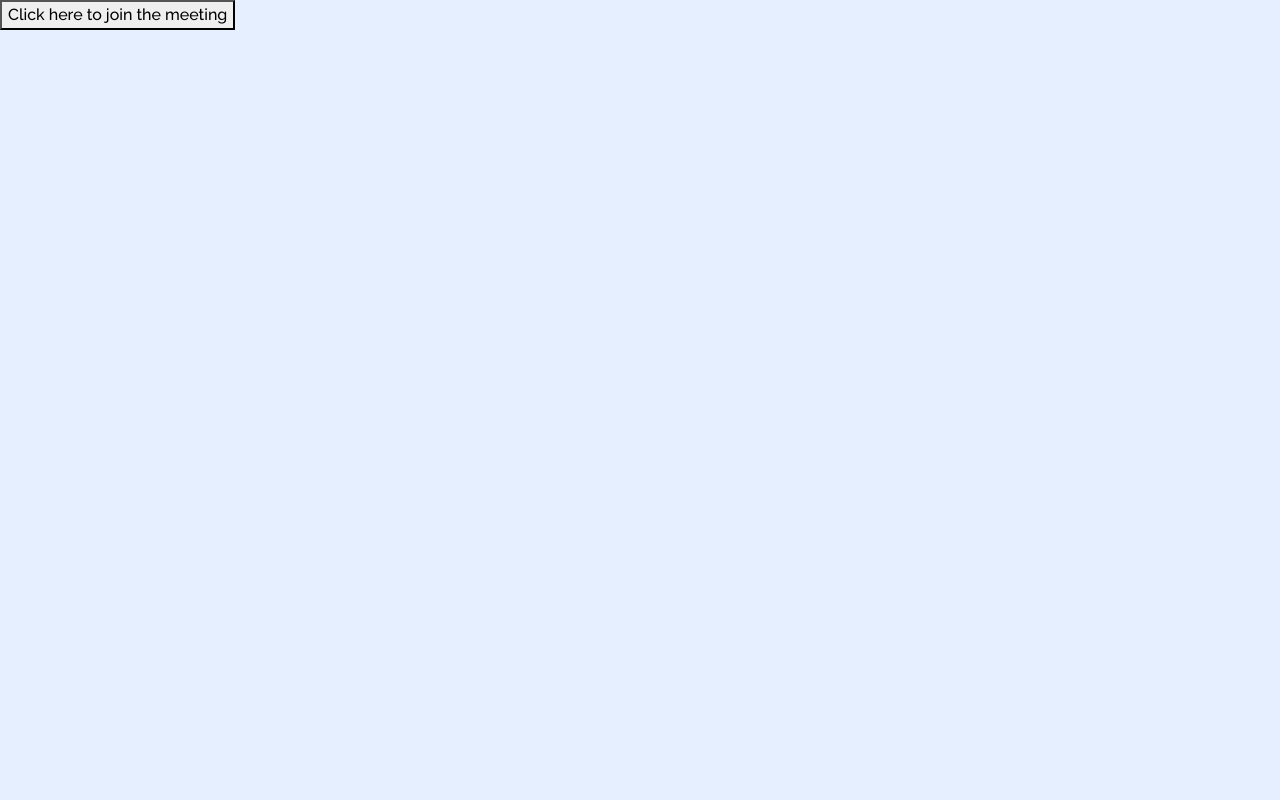
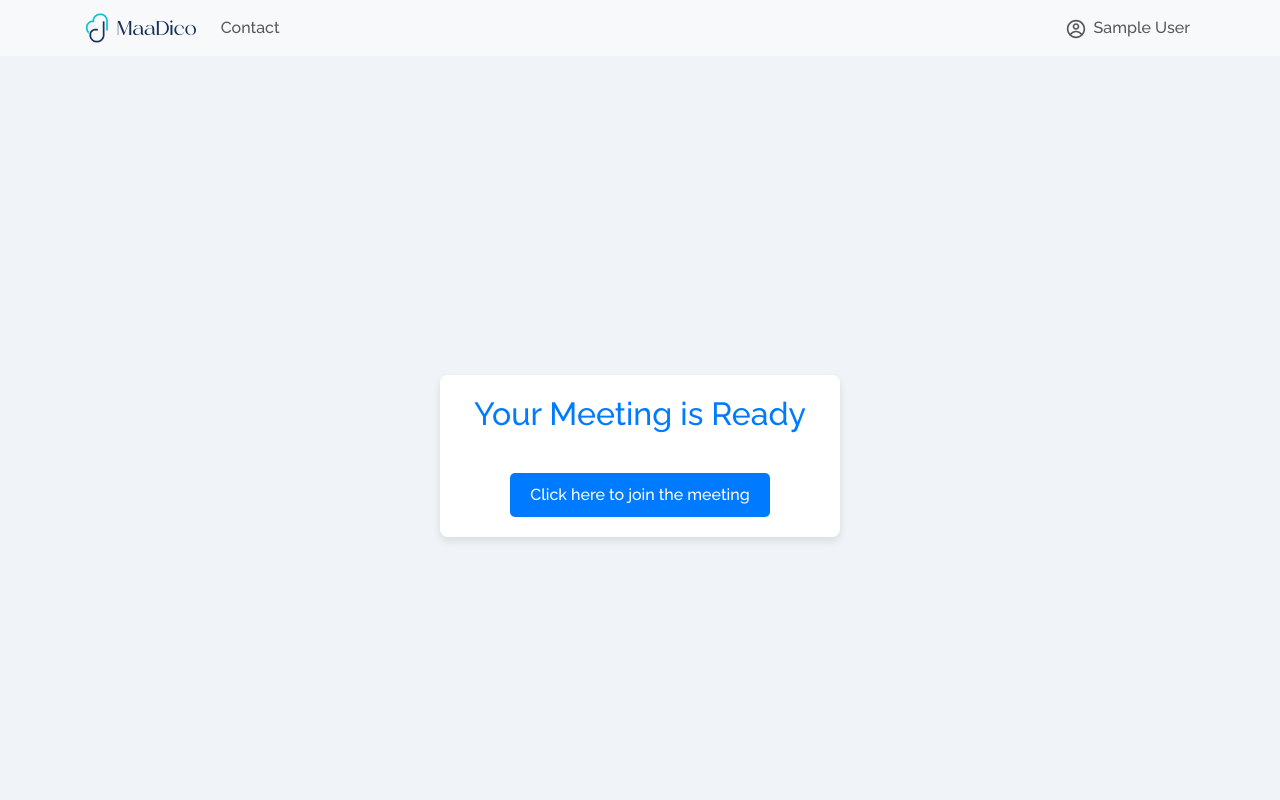
Before and after one commit to Maadico/yoga-frontend, a React (Create React App) app: page /join-meeting in a window 1280 px wide. Shown: the top 800 px of the page. Built offline with nearby package versions, Linux system fonts and the light colour scheme; no server answers; sample sign-in values are in the browser's storage.

Commit message:
doctor joinmeet admin panel

```diff
--- /dev/null
+++ b/src/pages/DoctorPage.css
@@ -0,0 +1,50 @@
+.container-doctors {
+  padding: 20px;
+}
+
+.about-subheading {
+  text-align: center;
+  margin-bottom: 20px;
+}
+
+.desc-doctor {
+  text-align: center;
+  margin-bottom: 40px;
+}
+
+.doctor-card {
+  margin-bottom: 20px;
+}
+.doctor-title1 {
+  margin-top: 20px;
+  font-size: 3.5rem;
+  font-weight: 600;
+  color: #333;
+  margin-bottom: 10px;
+}
+.doctor-body1 {
+  margin-top: 30px;
+  font-size: 1.2rem;
+  font-weight: 400;
+  color: #333;
+  margin-bottom: 10px;
+}
+.image-col {
+  display: flex;
+  justify-content: center;
+  align-items: center;
+  padding: 10px;
+}
+
+.doctor-image {
+  max-width: 100%;
+  max-height: 600px;
+  height: auto;
+  border-radius: 8px;
+}
+
+@media (max-width: 767.98px) {
+  .doctor-card .row {
+    flex-direction: column;
+  }
+}
--- a/src/pages/DoctorsPage.jsx
+++ b/src/pages/DoctorsPage.jsx
@@ -4,9 +4,10 @@ import Footer from "../components/layout/Footer";
 import kunal from "../assets/doctors/Dr_kunal_Vijay_Bagade.jpg";
 import gaurav from "../assets/doctors/Dr_govind.JPG";
 import komal from "../assets/doctors/Dr. Komals.jpg";
-import "../components/layout/Doctors.css";
 import { Card, Row, Col, Image } from "react-bootstrap";
-const doctor = [
+import "./DoctorPage.css"; // Importing the CSS file
+
+const doctors = [
   {
     name: "Dr Gaurav Thakur",
     imgLink: gaurav,
@@ -34,25 +35,27 @@ function DoctorsPage() {
   return (
     <div>
       <Header />
-      <div className="container2">
-        <div className="aboutSubheading">
+      <div className="container-doctors">
+        <div className="about-subheading">
           <h1>
             Your <strong>Yoga Doctors</strong>
           </h1>
         </div>
-        <div className="descdoctor2">
+        <div className="desc-doctor">
           lorem isrughriu iuhbrfuih iuhrfiu iu hiu biu bi
         </div>
-        {doctor.map((d, i) => (
-          <Card style={{}}>
+        {doctors.map((d, i) => (
+          <Card className="doctor-card" key={i}>
             <Row className="g-0">
-              <Col md="4">
-                <Image src={d.imgLink} alt={d.name} fluid />
+              <Col md="4" xs="12" className="image-col">
+                <Image src={d.imgLink} alt={d.name} className="doctor-image" />
               </Col>
-              <Col md="8">
+              <Col md="8" xs="12">
                 <Card.Body>
-                  <Card.Title>{d.name}</Card.Title>
-                  <Card.Text>{d.description}</Card.Text>
+                  <Card.Title className="doctor-title1">{d.name}</Card.Title>
+                  <Card.Text className="doctor-body1">
+                    {d.description}
+                  </Card.Text>
                   <Card.Text>
                     <small className="text-muted">{d.dep}</small>
                   </Card.Text>
@@ -62,8 +65,6 @@ function DoctorsPage() {
           </Card>
         ))}
       </div>
-      <></>
-
       <Footer />
     </div>
   );
--- /dev/null
+++ b/src/pages/Joinmeet.css
@@ -0,0 +1,49 @@
+.joinmeet-container {
+  display: flex;
+  flex-direction: column;
+  align-items: center;
+  justify-content: center;
+  height: 100vh;
+  background: #f0f4f8;
+  color: #333;
+  padding: 20px;
+}
+
+.no-course-message,
+.meeting-join-section {
+  text-align: center;
+  background: #fff;
+  padding: 20px;
+  border-radius: 8px;
+  box-shadow: 0 4px 8px rgba(0, 0, 0, 0.1);
+  max-width: 400px;
+  width: 100%;
+}
+
+.join-h2 {
+  margin-bottom: 20px;
+  color: #007bff;
+}
+
+button {
+  background-color: #007bff;
+  color: white;
+  border: none;
+  padding: 10px 20px;
+  font-size: 16px;
+  border-radius: 5px;
+  cursor: pointer;
+  transition: background-color 0.3s;
+}
+
+button:hover {
+  background-color: #0056b3;
+}
+
+button:focus {
+  outline: none;
+}
+
+.join-meeting-button {
+  margin-top: 20px;
+}
--- a/src/pages/Joinmeet.jsx
+++ b/src/pages/Joinmeet.jsx
@@ -1,7 +1,9 @@
 import React, { useEffect, useState } from "react";
 import { useNavigate } from "react-router-dom"; // Import useNavigate
 import axios from "axios";
-
+import Header from "../components/layout/Header";
+import Footer from "../components/layout/Footer";
+import "./Joinmeet.css";
 function Joinmeet() {
   const [meetingLink, setMeetingLink] = useState("");
   const user = JSON.parse(localStorage.getItem("auth"));
@@ -18,7 +20,6 @@ function Joinmeet() {
         );
         if (response.status === 212) {
           setHasCourse(false);
-          navigate("/dashboard/user/viewcourses");
         }
         setMeetingLink(response.data.link);
       } catch (error) {
@@ -41,12 +42,28 @@ function Joinmeet() {
   };
 
   return (
-    <div>
-      {!hasCourse && <h2>You have no course to join</h2>}
-      {hasCourse && (
-        <button onClick={openMeet}>Click here to join the meeting</button>
-      )}
-    </div>
+    <>
+      <Header />
+      <div className="joinmeet-container">
+        {!hasCourse && (
+          <div className="no-course-message">
+            <h2>You have no session to join</h2>
+            <button onClick={() => navigate("/dashboard/user/viewcourses")}>
+              View Available Courses
+            </button>
+          </div>
+        )}
+        {hasCourse && (
+          <div className="meeting-join-section">
+            <h2 className="join-h2">Your Meeting is Ready</h2>
+            <button className="join-meeting-button" onClick={openMeet}>
+              Click here to join the meeting
+            </button>
+          </div>
+        )}
+      </div>
+      <Footer />
+    </>
   );
 }
 
--- a/src/pages/admin/functions/AdminSubscription.jsx
+++ b/src/pages/admin/functions/AdminSubscription.jsx
@@ -29,9 +29,10 @@ function AdminSubscription() {
           <tr>
             <th>Name</th>
             <th>Email</th>
-            <th>Razorpay Payment ID</th>
+            <th>Merchant Transaction ID</th>
             <th>Course Name</th>
             <th>Active</th>
+            <th>Days Left</th>
           </tr>
         </thead>
         <tbody>
@@ -39,9 +40,10 @@ function AdminSubscription() {
             <tr key={index}>
               <td>{subscription.userName}</td>
               <td>{subscription.userEmail}</td>
-              <td>{subscription.razorpayPaymentId}</td>
+              <td>{subscription.merchantTransactionId}</td>
               <td>{subscription.courseName}</td>
               <td>{subscription.isActive ? "Active" : "Expired"}</td>
+              <td>{subscription.daysLeft}</td>
             </tr>
           ))}
         </tbody>
```
